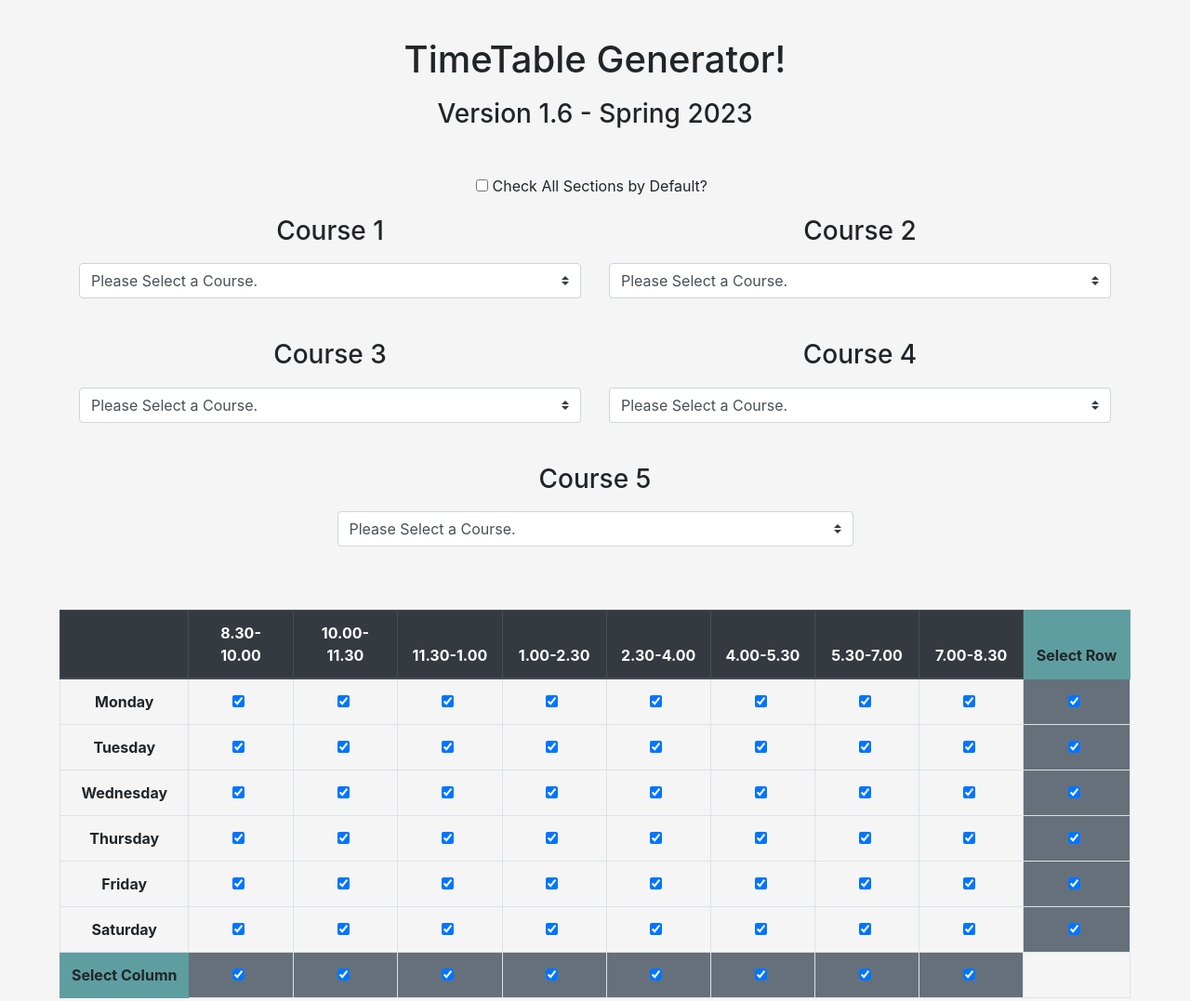
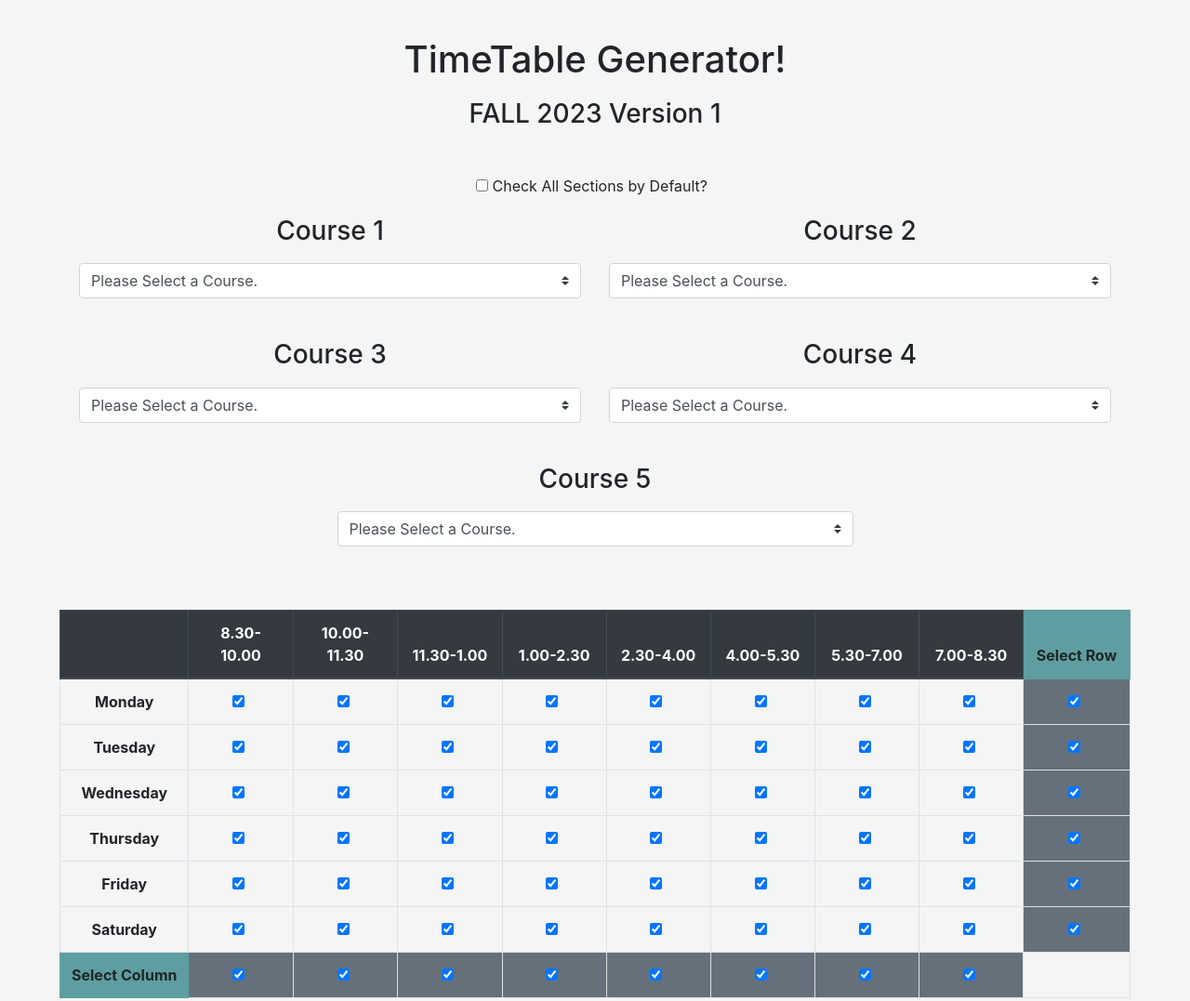
Before and after one commit to Hamza5743/TimeTableGenerator, a plain HTML site: page index.html in a window 1280 px wide. Shown: the top 1077 px of the page at 93% size. Drawn offline with Linux system fonts and the light colour scheme.

Commit message:
Update index.html

```diff
--- a/index.html
+++ b/index.html
@@ -38,7 +38,7 @@
     </head>
     <body>
         <h1>TimeTable Generator!</h1>
-        <h3 style="padding-bottom: 40px;">Version 1.6 - Spring 2023</h3>
+        <h3 style="padding-bottom: 40px;">FALL 2023 Version 1</h3>
         <div style="margin-bottom: 20px;">
             <label for="rad1" class="form-check-label" style = "margin-left: 40%; position: static;">
                 <input type="checkbox" style = "margin-left: auto; position: static;" class="form-check-input   me-1" name="togglechecks" default="" value="" id="rad1">
```
